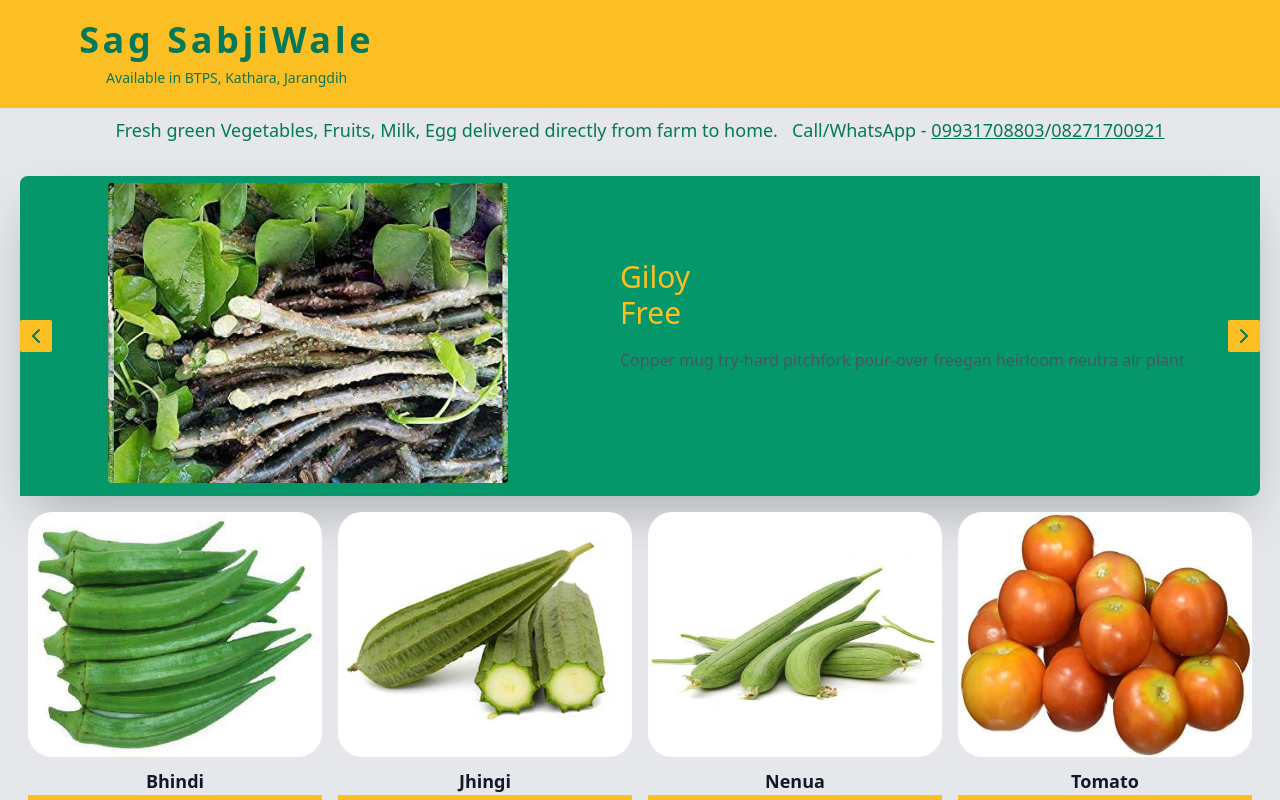
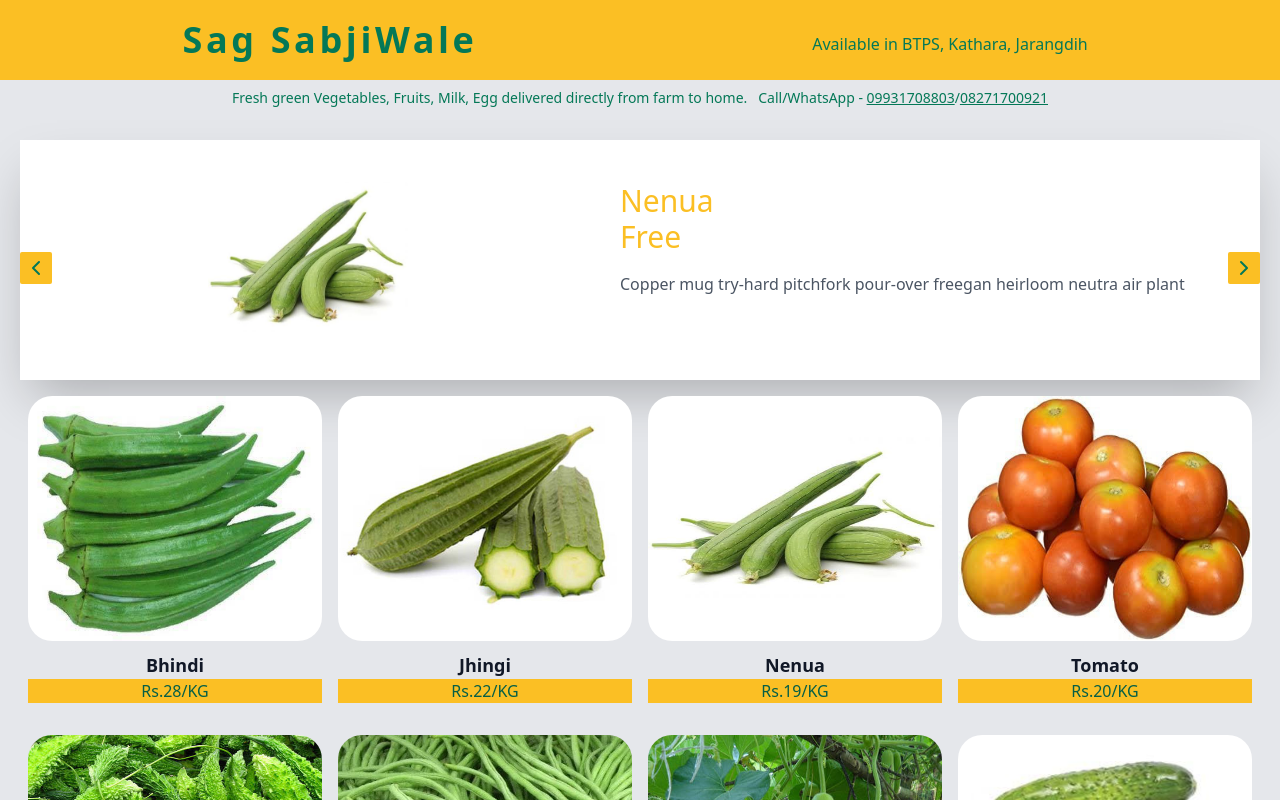
Before and after one commit to Veronika19/sagsabji, a Next.js app: page / in a window 1280 px wide. Shown: the top 800 px of the page. Built offline with nearby package versions, Linux system fonts and the light colour scheme; no server answers.

Commit message:
fix slider and header design

```diff
--- a/components/Header.js
+++ b/components/Header.js
@@ -2,14 +2,15 @@ export default function Header() {
   return (
     <div className="2xl:mx-auto 2xl:container xl:px-0 bg-yellow-400">
       <header className="text-gray-600 body-font">
-        <div className="container mx-auto flex flex-wrap p-5 flex-col md:flex-row items-center">
-          <a className="flex lg:w-1/3 flex-wrap order-first lg:order-none title-font font-medium items-center justify-center text-green-700 lg:items-center lg:justify-center">
+        <div className="container mx-auto flex flex-wrap p-5 flex-col md:flex-row items-center font-medium">
+          <a className="flex md:w-1/2 flex-wrap order-first lg:order-none title-font items-center justify-center text-green-700 lg:items-center lg:justify-center">
             <span className="text-4xl tracking-widest font-bold" itemProp="name">
               Sag SabjiWale
             </span>
-            <br />
-            <span className="mt-2 text-sm">Available in BTPS, Kathara, Jarangdih</span>
           </a>
+          <div className="md:w-1/2 inline-flex justify-center lg:ml-0 text-green-700">
+            <span className="mt-2 text-md">Available in BTPS, Kathara, Jarangdih</span>
+          </div>
         </div>
       </header>
     </div>
--- a/components/Slider/data.js
+++ b/components/Slider/data.js
@@ -17,8 +17,8 @@ const people = [
   },
   {
     id: 3,
-    image: '/giloy.jpeg',
-    name: 'giloy',
+    image: '/nenua.jpeg',
+    name: 'nenua',
     title: 'free',
     quote:
       'Drinking vinegar polaroid street art echo park, actually semiotics next level butcher master cleanse hammock flexitarian ethical paleo.',
--- a/components/Slider/index.js
+++ b/components/Slider/index.js
@@ -28,7 +28,7 @@ function App() {
   };
 
   return (
-    <div className="shadow-2xl rounded-tl-lg rounded-br-lg mt-1 mb-4 md:mt-8 h-40 md:h-80 bg-green-600 max-w-screen-xl text-center relative flex overflow-hidden section-center">
+    <div className="shadow-2xl mt-1 mb-4 md:mt-8 h-32 md:h-60 bg-white max-w-screen-xl text-center relative flex overflow-hidden section-center">
       {people.map((person, personIndex) => {
         const { id, image, name, title } = person;
         // console.log(index);
@@ -40,8 +40,8 @@ function App() {
           <article className={`${position} flex flex-row left-6 md:left-8 items-center`} key={id}>
             <div className="lg:max-w-lg lg:w-full md:w-1/2 w-2/5">
               <Image
-                width={400}
-                height={300}
+                width={200}
+                height={150}
                 src={image}
                 alt={name}
                 className="object-cover object-center rounded"
@@ -63,13 +63,13 @@ function App() {
       })}
       <button
         onClick={() => setPrev()}
-        className="top-20 md:top-40 prev bg-yellow-400 text-green-700 rounded-sm"
+        className="top-16 md:top-32 prev bg-yellow-400 text-green-700 rounded-sm"
       >
         <FiChevronLeft />
       </button>
       <button
         onClick={() => setNext()}
-        className="top-20 md:top-40 next bg-yellow-400 text-green-700 rounded-sm"
+        className="top-16 md:top-32 next bg-yellow-400 text-green-700 rounded-sm"
       >
         <FiChevronRight />
       </button>
--- a/pages/index.js
+++ b/pages/index.js
@@ -11,9 +11,9 @@ export default function Home() {
       </Head>
       <main className="flex flex-col items-center justify-center flex-1 text-center">
         <section className="text-gray-600 body-font">
-          <div className="container px-5 py-2 mx-auto">
+          <div className="container py-2 md:px-5 mx-auto">
             <h1
-              className="text-lg font-medium title-font text-center text-green-700 mb-2"
+              className="text-sm font-medium title-font text-center text-green-700 mb-2 px-5"
               itemProp="description"
             >
               Fresh green Vegetables, Fruits, Milk, Egg delivered directly from farm to home. &nbsp;
```
